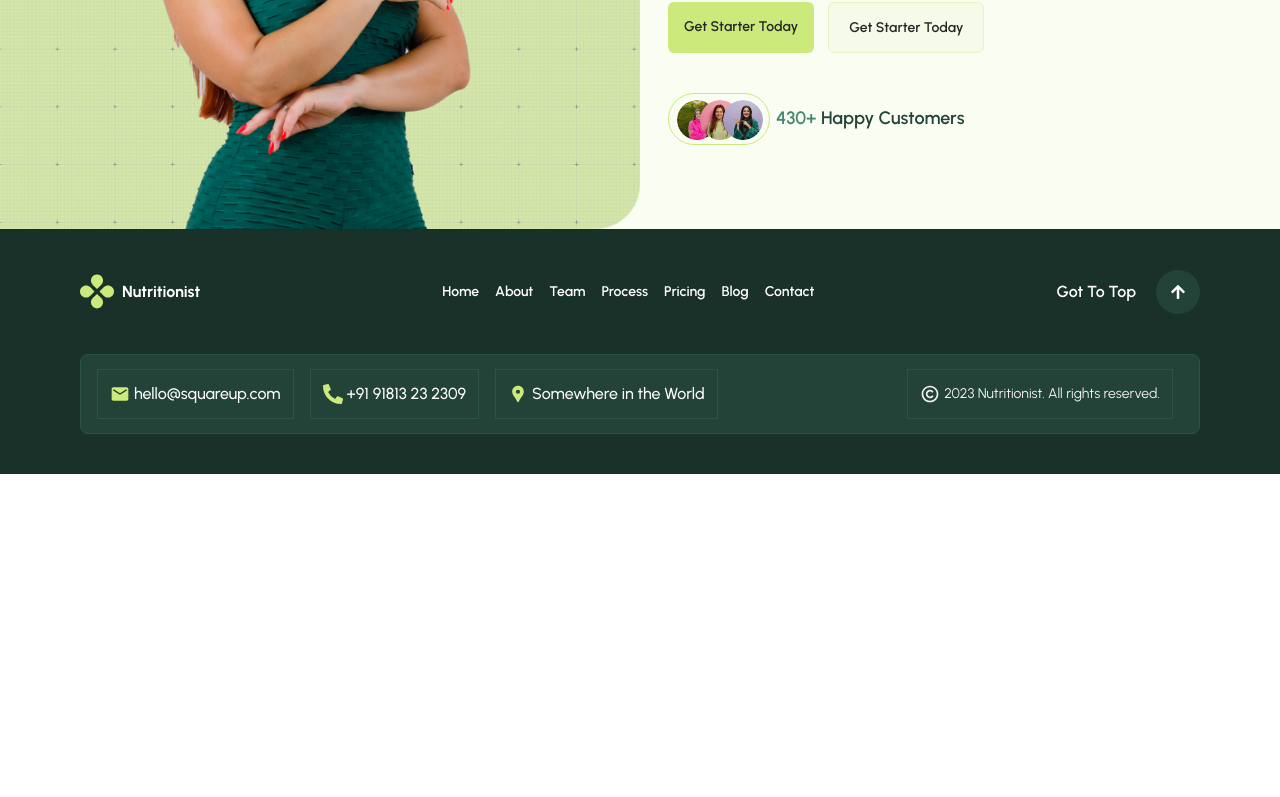
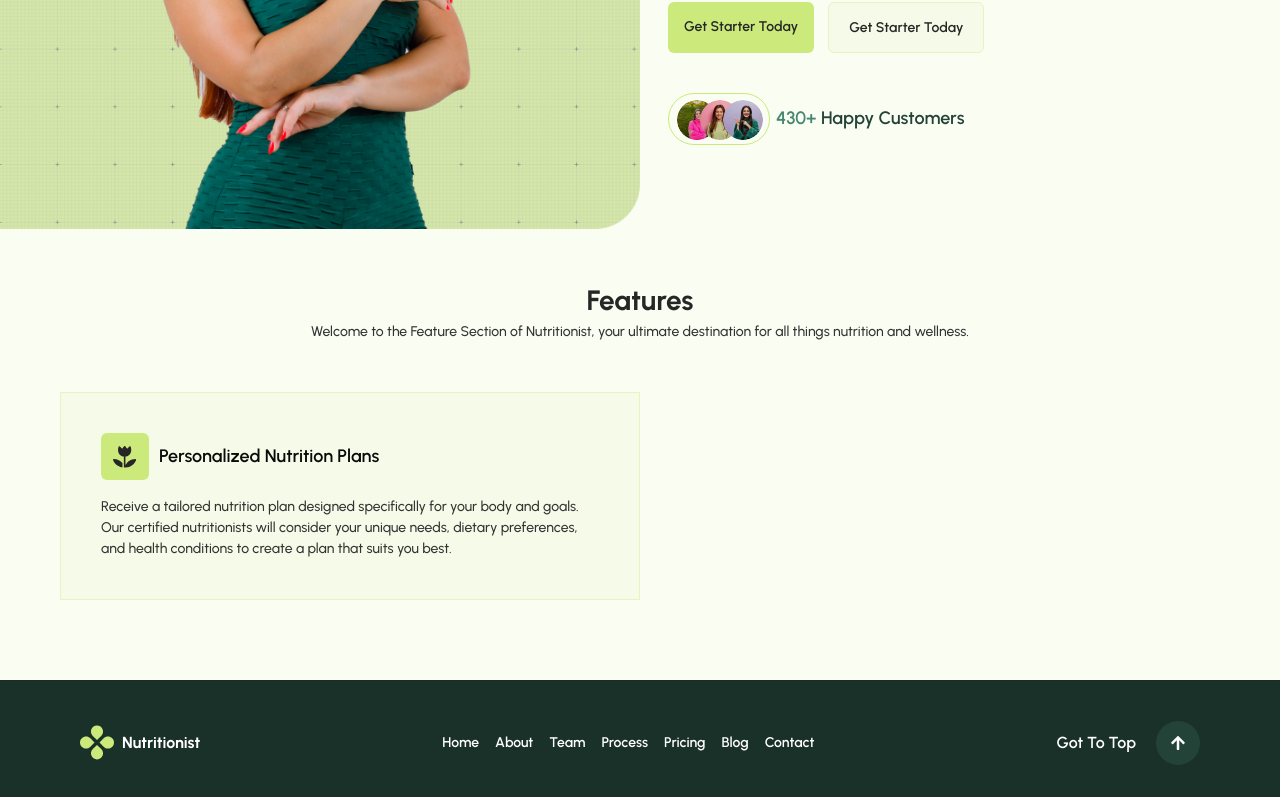
Before and after one commit to FojleTuhin/Nutritionist, a Next.js app: page / in a window 1280 px wide. Shown: the part 558-1355 px from the top of the page. Before the commit the page ends 1032 px from the top, so only its background shows below. Built offline with nearby package versions, Linux system fonts and the light colour scheme.

Commit message:
add feature card

```diff
--- /dev/null
+++ b/src/components/homePage/Feature.jsx
@@ -0,0 +1,30 @@
+import Image from "next/image";
+import flower from "../../../public/flower.svg"
+
+const Feature = () => {
+    return (
+        <div className="mt-[50px] px-4 tablet:px-10 medium:px-[60px] laptop:px-20">
+            <p className="text-[#262626] text-[28px] font-bold text-center">Features</p>
+            <p className="text-[#333333] text-[14px] font-medium text-center mb-[50px]">Welcome to the Feature Section of Nutritionist, your ultimate destination for all things nutrition and wellness.</p>
+
+
+            <div className="w-full tablet:w-[50%] p-[30px] medium:p-[40px] bg-[#F6FBE9] border-[1px] border-[#E5F5BD] mb-20">
+                <div className="flex gap-[10px] items-center mb-4">
+                    <div className="p-3 bg-[#CBEA7B] rounded-[6px]">
+                        <Image
+                            src={flower}
+                            alt="flower image"
+                        />
+                    </div>
+                    <p className="font-semibold text-[18px]">Personalized Nutrition Plans</p>
+                </div>
+                <div>
+                    <p className="text-[#333333] text-[14px] font-medium">Receive a tailored nutrition plan designed specifically for your body and goals. Our certified nutritionists will consider your unique needs, dietary preferences, and health conditions to create a plan that suits you best.</p>
+                </div>
+
+            </div>
+        </div>
+    );
+};
+
+export default Feature;
--- a/src/components/homePage/HomePage.jsx
+++ b/src/components/homePage/HomePage.jsx
@@ -1,10 +1,12 @@
 import React from 'react';
 import Hero from './Hero';
+import Feature from './Feature';
 
 const HomePage = () => {
     return (
-        <div className=''>
+        <div>
            <Hero/>
+           <Feature/>
         </div>
     );
 };
```
Also changed, not shown: public/flower.svg (added).
